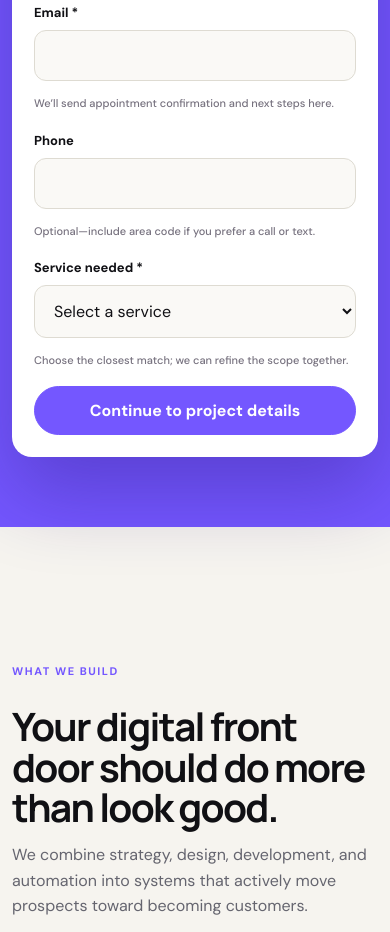
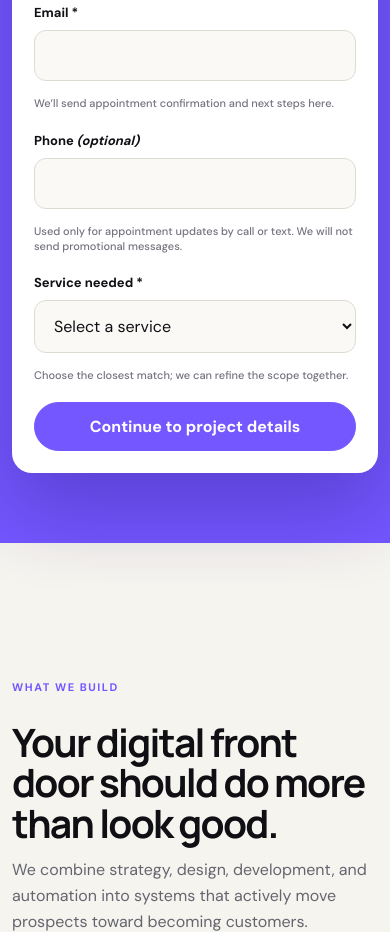
Before and after one commit to cocodev86/Coco1, a Next.js app: page / in a window 390 px wide. Shown: the part 2120-3052 px from the top of the page. Built offline with nearby package versions, Linux system fonts and the light colour scheme.

Commit message:
Clarify optional phone use for appointment updates

```diff
--- a/app/BookingForm.tsx
+++ b/app/BookingForm.tsx
@@ -172,7 +172,7 @@ export default function BookingForm() {
           <label className={styles.field}><span>Name *</span><input name="name" type="text" minLength={2} maxLength={100} required autoComplete="name" {...fieldProps("name")} /><small id="name-hint" className={styles.hint}>Use the name you want us to use when we follow up.</small>{errors.name && <small id="name-error" className={styles.error} role="alert">{errors.name}</small>}</label>
           <label className={styles.field}><span>Company</span><input name="company" type="text" maxLength={120} autoComplete="organization" /><small className={styles.hint}>Optional—business or brand name.</small></label>
           <label className={styles.field}><span>Email *</span><input name="email" type="email" required autoComplete="email" {...fieldProps("email")} /><small id="email-hint" className={styles.hint}>We’ll send appointment confirmation and next steps here.</small>{errors.email && <small id="email-error" className={styles.error} role="alert">{errors.email}</small>}</label>
-          <label className={styles.field}><span>Phone</span><input name="phone" type="tel" maxLength={30} autoComplete="tel" /><small className={styles.hint}>Optional—include area code if you prefer a call or text.</small></label>
+          <label className={styles.field}><span>Phone <em>(optional)</em></span><input name="phone" type="tel" inputMode="tel" maxLength={30} autoComplete="tel" aria-describedby="phone-hint" /><small id="phone-hint" className={styles.hint}>Used only for appointment updates by call or text. We will not send promotional messages.</small></label>
           <label className={styles.field}><span>Service needed *</span><select name="service" required defaultValue="" {...fieldProps("service")}><option value="" disabled>Select a service</option>{services.map(service => <option key={service}>{service}</option>)}</select><small id="service-hint" className={styles.hint}>Choose the closest match; we can refine the scope together.</small>{errors.service && <small id="service-error" className={styles.error} role="alert">{errors.service}</small>}</label>
         </div>
         <div className={styles.actions}><button className="button" type="button" onClick={goToStepTwo}>Continue to project details</button></div>
```
